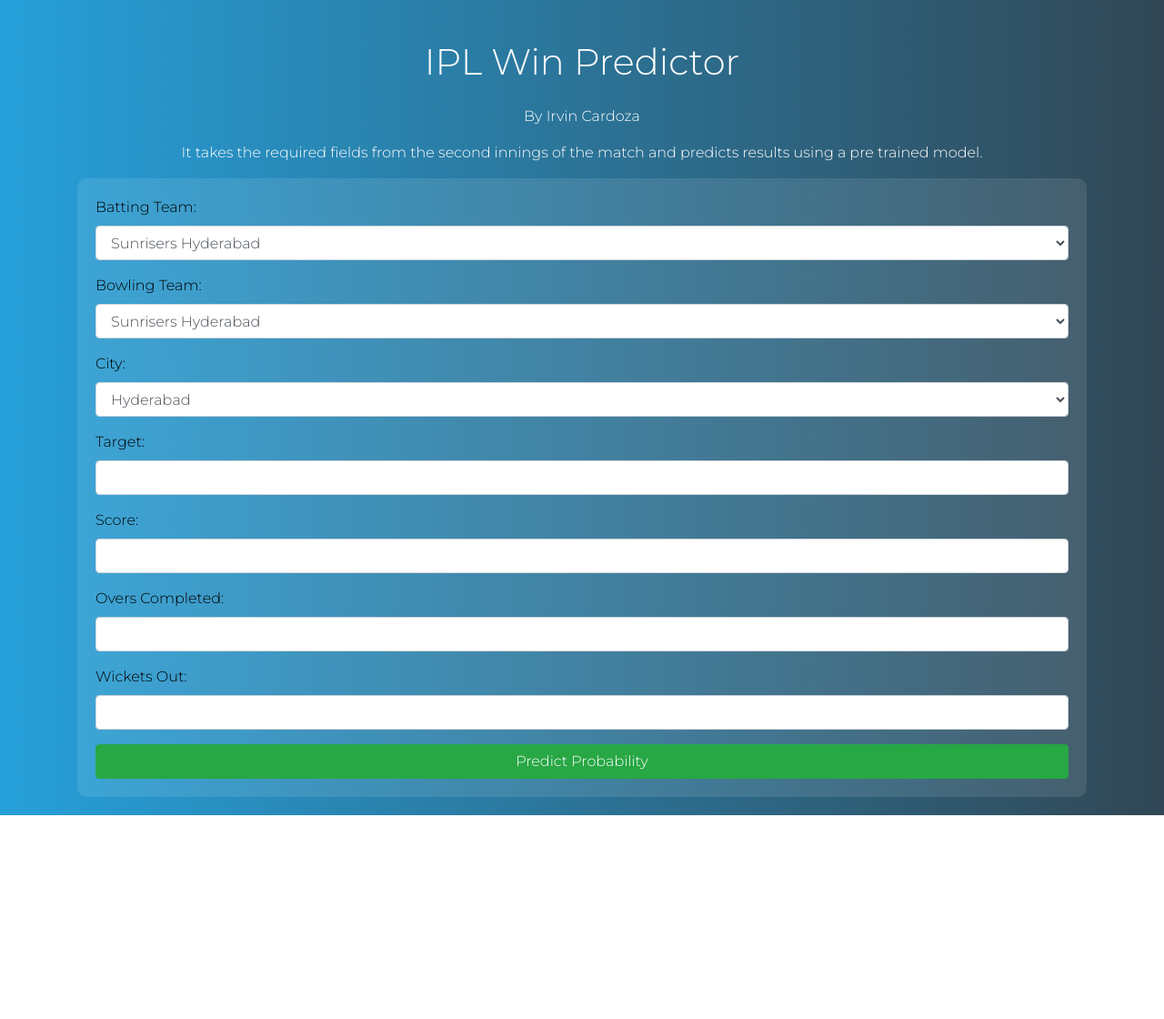
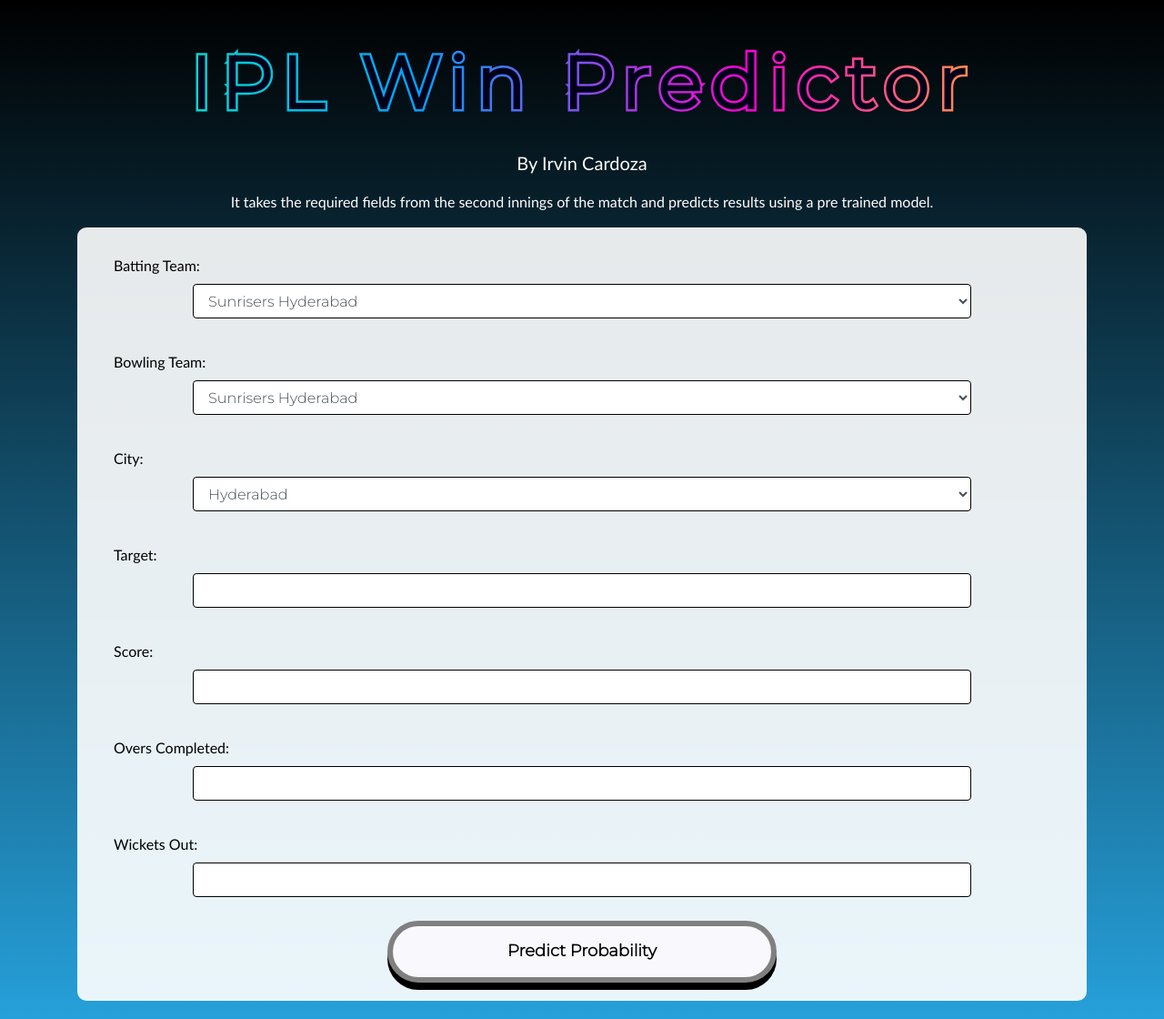
Before and after one commit to irvincardoza/IPL-Win-Prediction-Model, a Django app: page / in a window 1280 px wide. Shown: the whole page at 91% size. Before the commit the page ends 896 px from the top, so only its background shows below. Run offline with Django 5.2, Linux system fonts and the light colour scheme; parts of the project's set-up code (start-up, migrations or seed data) failed here and were passed over; some libraries are stand-ins or nearby versions.

Commit message:
updated UI design

```diff
--- a/iplproj/prediction/templates/prediction/predict.html
+++ b/iplproj/prediction/templates/prediction/predict.html
@@ -11,21 +11,20 @@
     <link href="https://stackpath.bootstrapcdn.com/bootstrap/4.5.2/css/bootstrap.min.css" rel="stylesheet">
     <style>
         body {
-
             font-family: "Montserrat", sans-serif;
             font-weight: 300;
-
-
             background: #314755;  /* fallback for old browsers */
-background: -webkit-linear-gradient(to right, #26a0da, #314755);  /* Chrome 10-25, Safari 5.1-6 */
-background: linear-gradient(to right, #26a0da, #314755); /* W3C, IE 10+/ Edge, Firefox 16+, Chrome 26+, Opera 12+, Safari 7+ */
-
-
+            background: -webkit-linear-gradient(to top, #26a0da, black);  /* Chrome 10-25, Safari 5.1-6 */
+            background: linear-gradient(to top, #26a0da, black); /* W3C, IE 10+/ Edge, Firefox 16+, Chrome 26+, Opera 12+, Safari 7+ */
             color: white;
             padding: 20px;
         }
+        .form-control {
+            width: 80%;
+            border: 1px solid black;
+        }
         .form-container {
-            background: rgba(255, 255, 255, 0.1);
+            background: rgba(255, 255, 255, 0.9);
             padding: 20px;
             border-radius: 10px;
         }
@@ -33,64 +32,146 @@
             color: rgb(0, 0, 0);
         }
 
+        .btnnn {
+            cursor: pointer;
+            font-size: large;
+            font-family: inherit;
+            font-weight: bold;
+            max-width: 40%;
+            color: black;
+            background-color: #f8f8fd;
+            padding: 0.8em 2.2em;
+            border-radius: 50em;
+            border: 6px solid grey;
+            box-shadow: 0px 8px black;
+        }
+
+        @media(max-width: 768px) {
+            .btnnn {
+                max-width: 80%;
+                font-size: medium;
+            }
+        }
+
+        .btnnn:active{
+            position: relative;
+            top: 8px;
+            border: 6px solid #646fff;
+            box-shadow: 0px 0px;
+        }
+
+        .form-group {
+            padding-top: 10px;
+            padding-bottom: 10px;
+        }
+
+        .form-label {
+            padding-left: 20px;
+            font-family:'Gill Sans', 'Gill Sans MT', Calibri, 'Trebuchet MS', sans-serif;
+        }
+
+        .text-center {
+            background-clip: text;
+            background-image: linear-gradient(to right, #09f1b8, #00a2ff, #ff00d2, #fed90f);
+            color: var(--color-background);
+            font-size: var(--font-size);
+            font-weight: var(--font-weight);
+            letter-spacing: var(--letter-spacing);
+            padding: calc(--stroke-width / 2);
+            -webkit-text-stroke-color: transparent;
+            -webkit-text-stroke-width: var(--stroke-width);
+        }
+
+        :root {
+            --color-background: #000119;
+            --stroke-width: calc(1em / 16);
+            --font-size: 10vmin;
+            --font-weight: 700;
+            --letter-spacing: calc(1em / 8);
+        }
+
+        .texter {
+            font-family:'Gill Sans', 'Gill Sans MT', Calibri, 'Trebuchet MS', sans-serif;
+        }
+
+        #cardo {
+            font-size: 20px;
+        }
+
     </style>
 </head>
 <body>
     <div class="container">
         <h1 class="text-center my-4">IPL Win Predictor</h1>
-       <center><p>By Irvin Cardoza</p></center>
-       <center><p>It takes the required fields from the second innings of the match and predicts results using a pre trained model.</p></center>
+       <center><p class="texter" id="cardo">By Irvin Cardoza</p></center>
+       <center><p class="texter">It takes the required fields from the second innings of the match and predicts results using a pre trained model.</p></center>
         <div class="form-container">
             <form method="post">
                 {% csrf_token %}
                 <div class="form-group">
                     <label for="batting_team" class="form-label">Batting Team:</label>
+                    <center>
                         <select name="batting_team" id="batting_team" class="form-control" required>
                             {% for team in teams %}
                                 <option value="{{ team }}">{{ team }}</option>
                             {% endfor %}
                         </select>
+                    </center>
                 </div>
 
                 <div class="form-group">
                     <label for="bowling_team" class="form-label">Bowling Team:</label>
+                    <center>
                         <select name="bowling_team" id="bowling_team" class="form-control" required>
                             {% for team in teams %}
                                 <option value="{{ team }}">{{ team }}</option>
                             {% endfor %}
                         </select>
+                    </center>
                 </div>
 
                 <div class="form-group">
                     <label for="city" class="form-label">City:</label>
+                    <center>
                         <select name="city" id="city" class="form-control" required>
                             {% for city in cities %}
                                 <option value="{{ city }}">{{ city }}</option>
                             {% endfor %}
                         </select>
+                    </center>
                 </div>
 
                 <div class="form-group">
                     <label for="target" class="form-label">Target:</label>
+                    <center>
                         <input type="number" name="target" id="target" class="form-control" required>
+                    </center>
                 </div>
 
                 <div class="form-group">
                     <label for="score" class="form-label">Score:</label>
+                    <center>
                         <input type="number" name="score" id="score" class="form-control" required>
+                    </center>
                 </div>
 
                 <div class="form-group">
                     <label for="overs" class="form-label">Overs Completed:</label>
+                    <center>
                         <input type="number" step="0.1" name="overs" id="overs" class="form-control" required>
+                    </center>
                 </div>
 
                 <div class="form-group">
                     <label for="wickets" class="form-label">Wickets Out:</label>
+                    <center>
                         <input type="number" name="wickets" id="wickets" class="form-control" required>
+                    </center>
                 </div>
 
-                <button type="submit" class="btn btn-success btn-block">Predict Probability</button>
+                <center>
+                    <button type="submit" class="btn btn-success btn-block btnnn">Predict Probability</button>
+                </center>
             </form>
         </div>
     </div>
```
Lines whose indentation alone changed are shown as unchanged.
